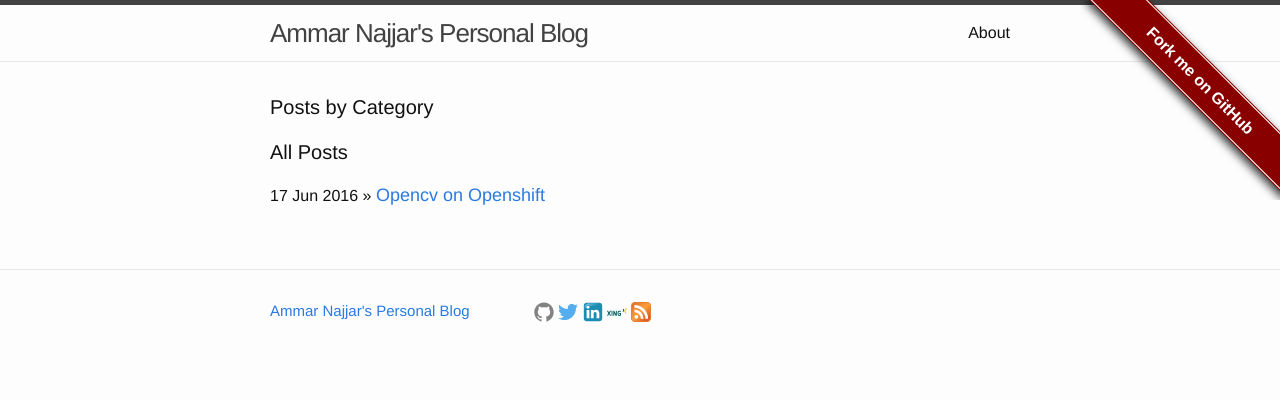
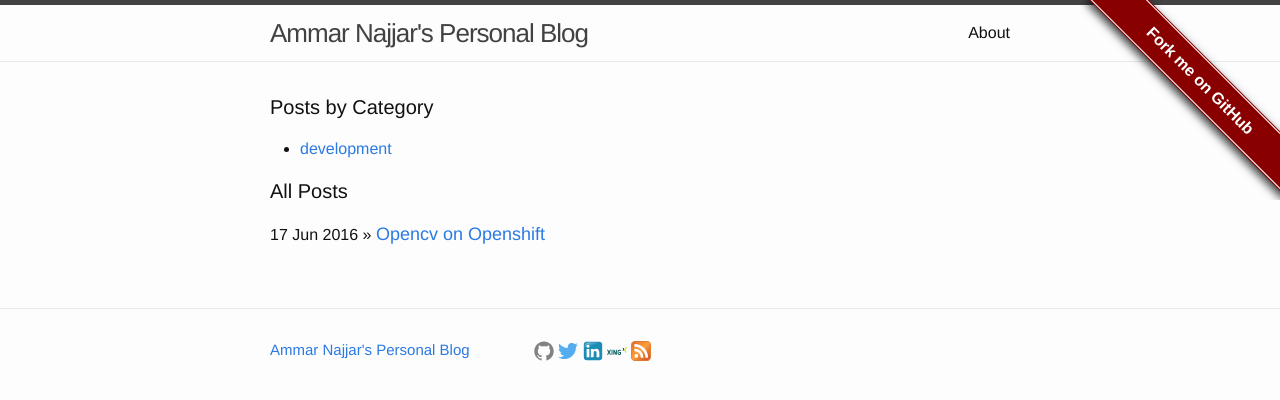
Before and after one commit to ammarnajjar/ammarnajjar.github.io, a Jekyll site: the page built from index.html, in a window 1280 px wide. Shown: the top 400 px of the page. Built offline with Jekyll 4.4.1, drawn with Linux system fonts in a browser that asks for light colours.

Commit message:
add development tag

```diff
--- a/_posts/2016-06-17-Opencv-on-Openshift.markdown
+++ b/_posts/2016-06-17-Opencv-on-Openshift.markdown
@@ -2,7 +2,8 @@
 layout: post
 title:  "Opencv on Openshift"
 date:   2016-06-17 18:02:02 +0200
-categories: development, opencv, python, openshift
+categories: development
+tags: development
 ---
 When I wanted to intall opencv on my python-2.7 openshift online cartridge I faced the problem of quota limitation to 1GB.
 I found this [blog post](https://codingexodus.blogspot.de/2013/04/how-to-install-opencv-on-openshift.html) by Stephen Nneji discussed how to use DIY cartridge and install python and opencv manually. Another [blog post](http://kumarcode.com/How-to-install-OpenCV-on-OpenShift/) by Nikhil Kumar used the Python-2.7 cartridge template to reduce the size of compiled opencv.
```
